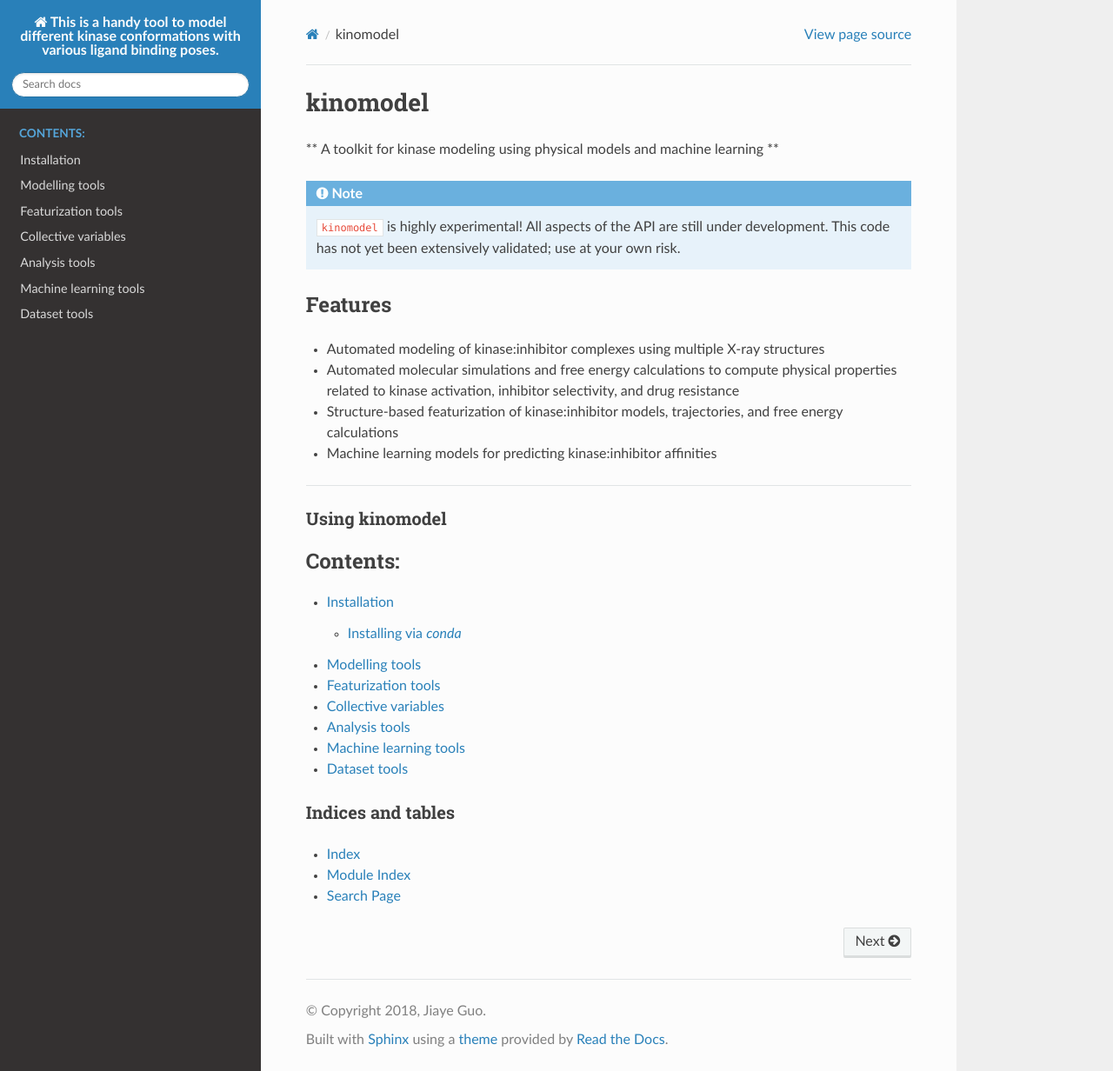
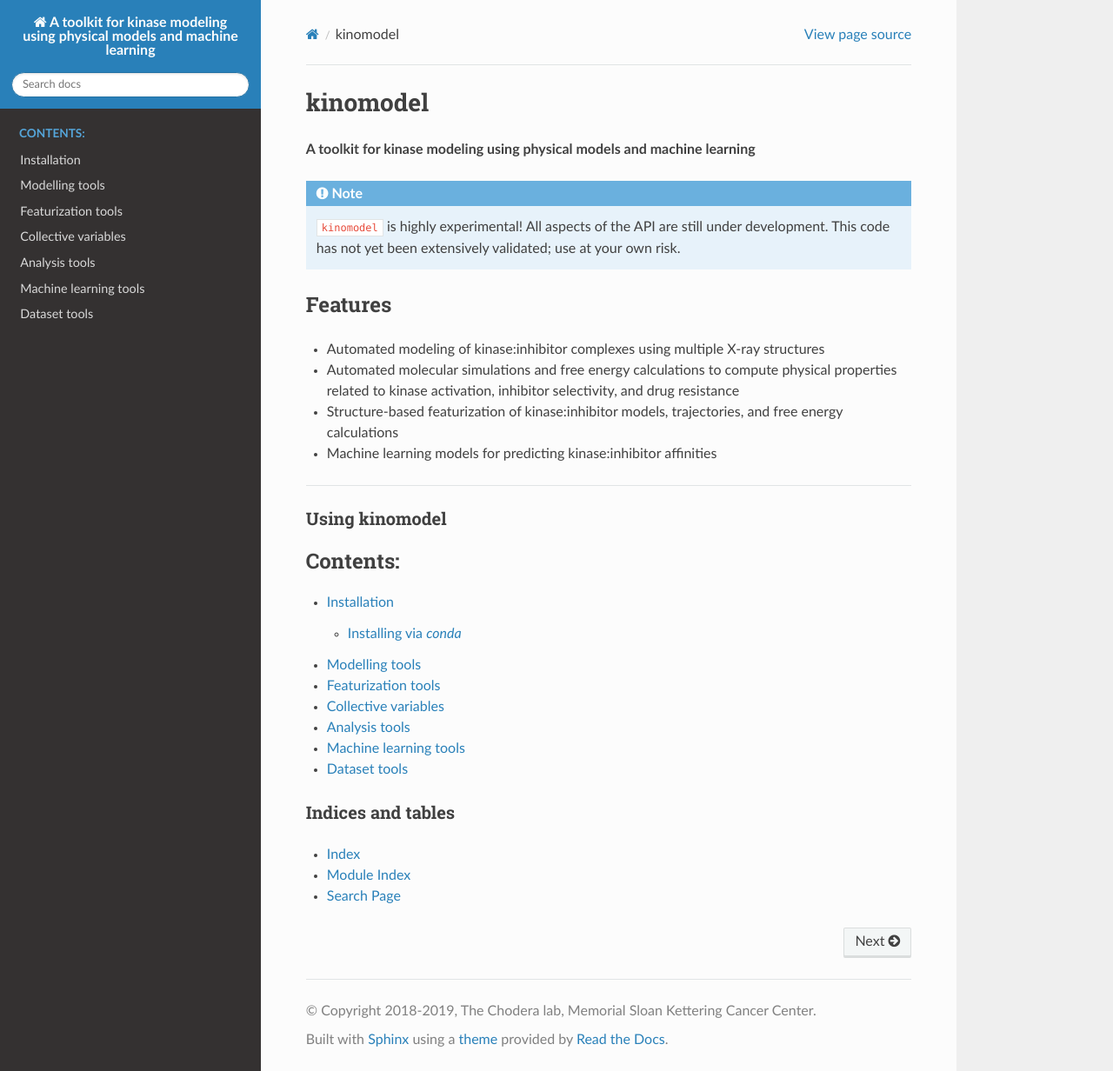
Before and after one commit to inspiremd/kinomodel, a Sphinx documentation site: the page built from docs/index.rst, in a window 1280 px wide and 1232 px high. Shown: the whole window at 87% size. Built offline with Sphinx 7.4.7 and the Read the Docs theme 2.0.0, drawn with Linux system fonts in a browser that asks for light colours.

Commit message:
Clean up docs

```diff
--- a/docs/conf.py
+++ b/docs/conf.py
@@ -19,9 +19,9 @@
 
 # -- Project information -----------------------------------------------------
 
-project = 'This is a handy tool to model different kinase conformations with various ligand binding poses.'
-copyright = "2018, Jiaye Guo"
-author = 'Jiaye Guo'
+project = 'A toolkit for kinase modeling using physical models and machine learning'
+copyright = "2018-2019, The Chodera lab, Memorial Sloan Kettering Cancer Center"
+author = 'Jiaye Guo, John D. Chodera'
 
 # The short X.Y version
 version = ''
@@ -38,10 +38,22 @@
 # Add any Sphinx extension module names here, as strings. They can be
 # extensions coming with Sphinx (named 'sphinx.ext.*') or your custom
 # ones.
-extensions = [
-    'sphinx.ext.autodoc',
-    'sphinx.ext.mathjax',
-]
+#extensions = [
+#    'sphinx.ext.autodoc',
+#    'sphinx.ext.mathjax',
+#]
+
+# Add any Sphinx extension module names here, as strings. They can be extensions
+# coming with Sphinx (named 'sphinx.ext.*') or your custom ones.
+extensions = ['sphinx.ext.mathjax', 'sphinx.ext.ifconfig', 'sphinx.ext.autosummary',
+              'sphinx.ext.viewcode', 'sphinx.ext.autodoc', 'sphinx.ext.viewcode',
+              'numpydoc', 'sphinx.ext.todo']
+
+autosummary_generate = True
+autodoc_default_flags = ['members', 'inherited-members']
+# Disable NumPy style attributes/methods expecting every method to have its own docs page
+numpydoc_class_members_toctree = False
+
 
 # Add any paths that contain templates here, relative to this directory.
 templates_path = ['_templates']
--- a/docs/index.rst
+++ b/docs/index.rst
@@ -1,13 +1,8 @@
-.. kinomodel documentation master file, created by
-   sphinx-quickstart on Thu Mar 15 13:55:56 2018.
-   You can adapt this file completely to your liking, but it should at least
-   contain the root `toctree` directive.
-
 #########
 kinomodel
 #########
 
-** A toolkit for kinase modeling using physical models and machine learning **
+**A toolkit for kinase modeling using physical models and machine learning**
 
 .. TODO: Refine this description
 
```
